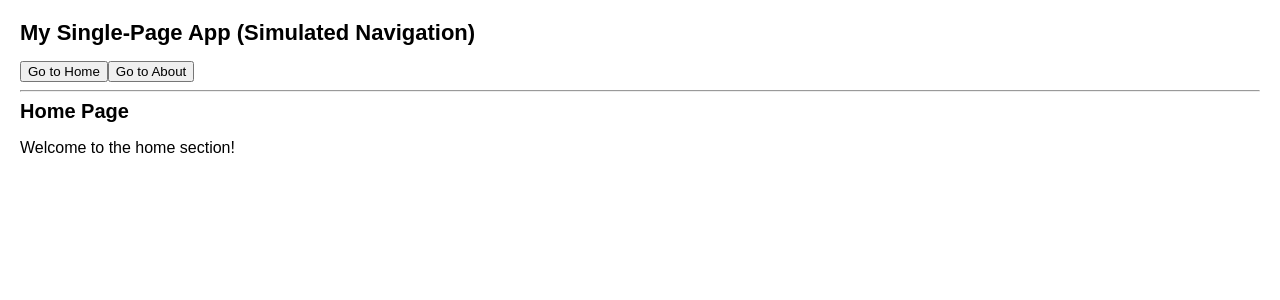
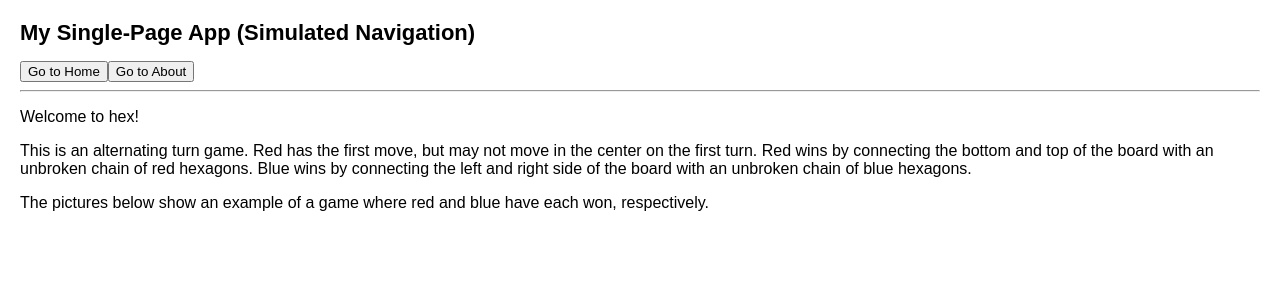
Before and after one commit to ebkeefe5/hexGame, a React (Create React App) app: page / in a window 1280 px wide. Shown: the top 300 px of the page. Built offline with nearby package versions, Linux system fonts and the light colour scheme.

Commit message:
modify text to be for hex game

```diff
--- a/src/components/AboutPage.js
+++ /dev/null
@@ -1,13 +0,0 @@
-// src/components/AboutPage.js
-import React from 'react';
-
-function AboutPage() {
-  return (
-    <div>
-      <h2>About Us</h2>
-      <p>Learn more about our company.</p>
-    </div>
-  );
-}
-
-export default AboutPage;
--- a/src/components/HomePage.js
+++ b/src/components/HomePage.js
@@ -1,11 +1,11 @@
-// src/components/HomePage.js
 import React from 'react';
 
 function HomePage() {
   return (
     <div>
-      <h2>Home Page</h2>
-      <p>Welcome to the home section!</p>
+      <p>Welcome to hex!</p>
+      <p>This is an alternating turn game. Red has the first move, but may not move in the center on the first turn. Red wins by connecting the bottom and top of the board with an unbroken chain of red hexagons. Blue wins by connecting the left and right side of the board with an unbroken chain of blue hexagons.</p>
+      <p>The pictures below show an example of a game where red and blue have each won, respectively.</p>
     </div>
   );
 }
```
Also changed, not shown: src/components/OnePlayerPage.js (added, +11 -0 lines).
